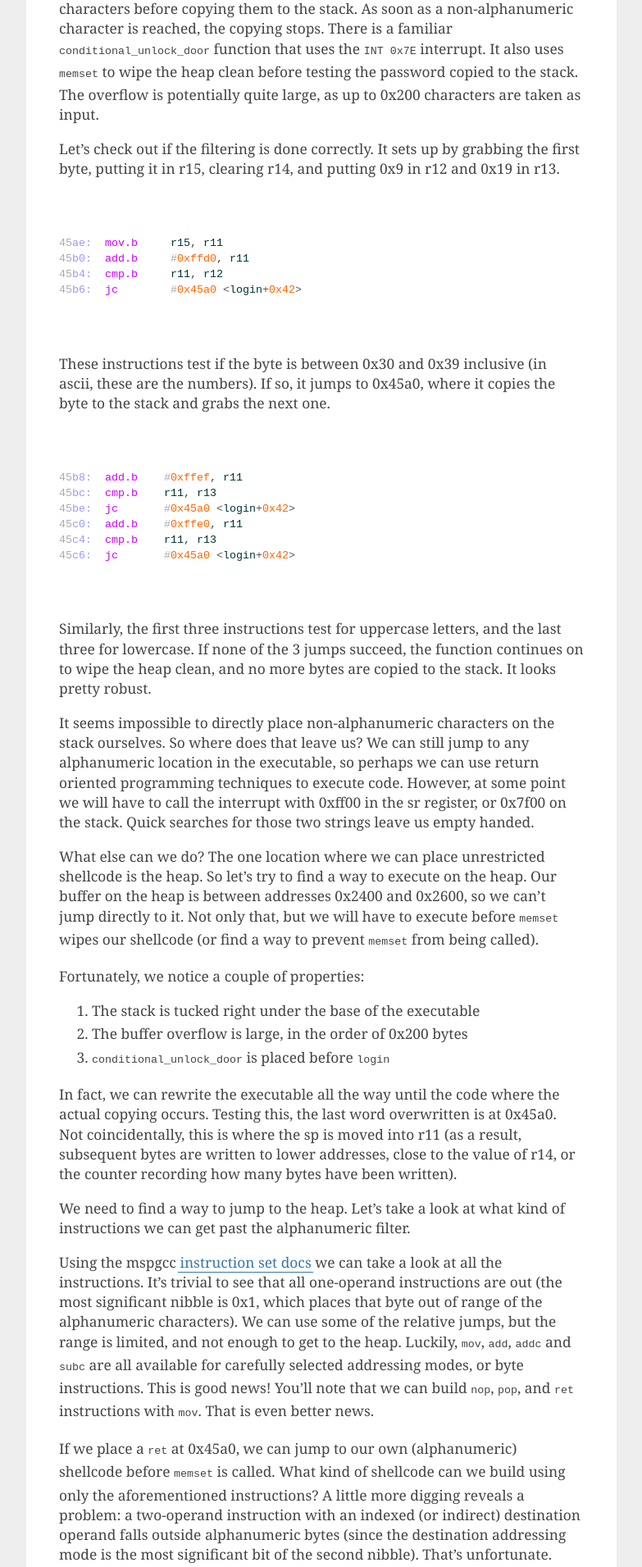
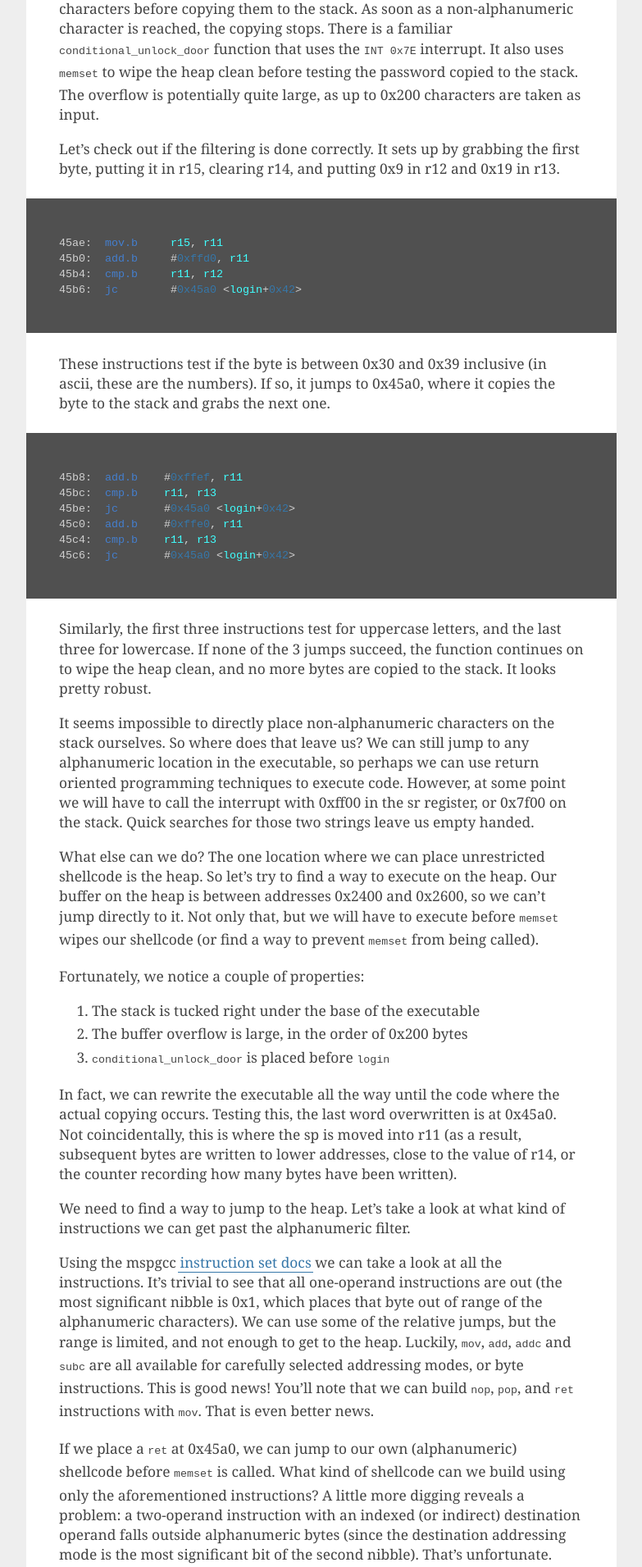
Before and after one commit to avanpo/avanpo.github.io, a Jekyll site: the page built from _posts/2015-12-15-microcorruption-lagos-writeup.md, in a window 1280 px wide. Shown: the part 524-2435 px from the top of the page at 82% size, without its empty margins (248-1031 px from the left). Built offline with Jekyll 4.4.1, drawn with Linux system fonts in a browser that asks for light colours; Markdown is read by kramdown in place of the engine named in the settings; comment, search, counter and statistics services are not loaded; some of the changed text lies outside the part shown.

Commit message:
updated styles yet again

```diff
--- a/_includes/header.html
+++ b/_includes/header.html
@@ -6,7 +6,7 @@
   <title>{{ page.title }}</title>
 
   <link rel="stylesheet" href="/css/default.css" type="text/css" />
-  <link rel="stylesheet" href="/css/manni.css" type="text/css" />
+  <link rel="stylesheet" href="/css/native.css" type="text/css" />
 
   <script type="text/javascript" src="https://cdn.mathjax.org/mathjax/latest/MathJax.js?config=TeX-AMS-MML_HTMLorMML"></script>
 </head>
--- a/css/native.css
+++ b/css/native.css
@@ -1,4 +1,4 @@
-.highlight { background-color: #404040; color: #d0d0d0; }
+.highlight { background-color: #505050; color: #d0d0d0; }
 .highlight .hll { background-color: #404040 }
 .highlight .c { color: #999999; font-style: italic } /* Comment */
 .highlight .err { color: #d0d0d0; /*background-color: #e3d2d2*/ } /* Error */
```
Also changed, not shown: _posts/2015-12-15-microcorruption-lagos-writeup.md (+2 -2 lines).
